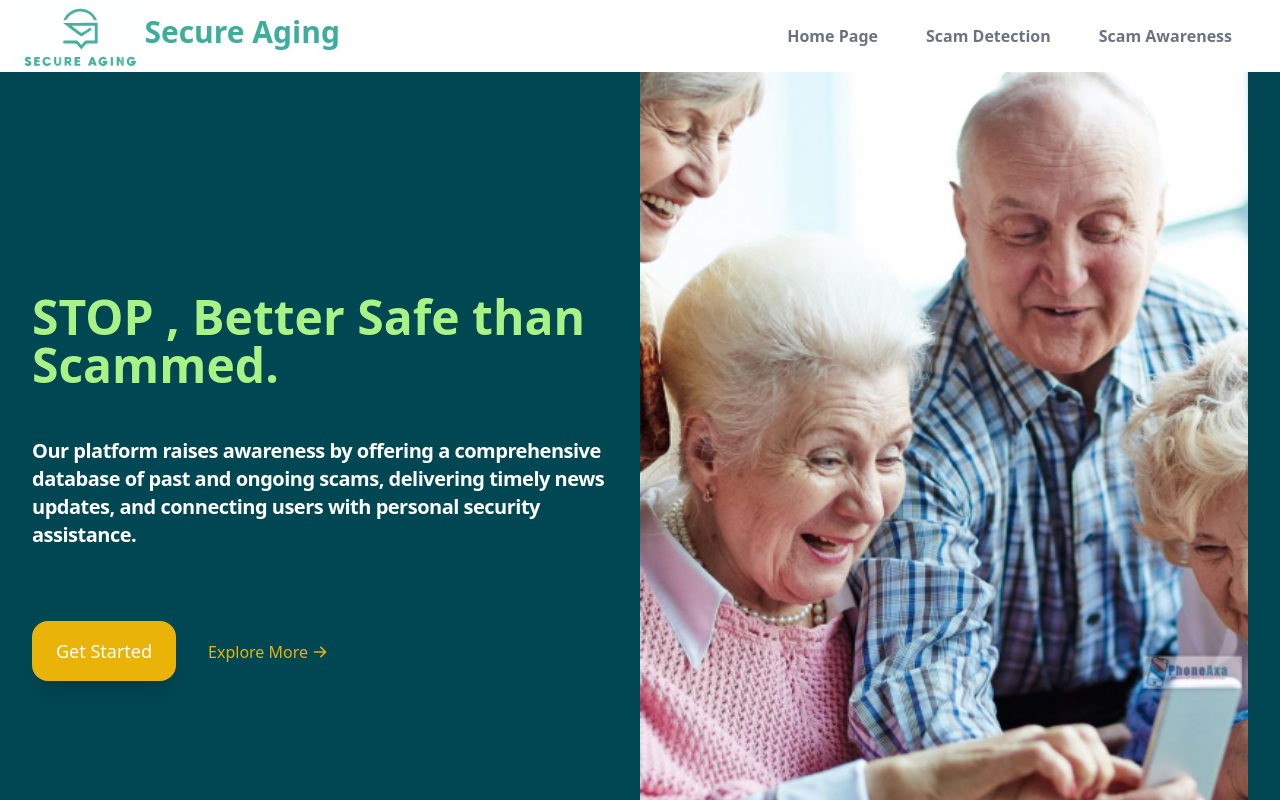
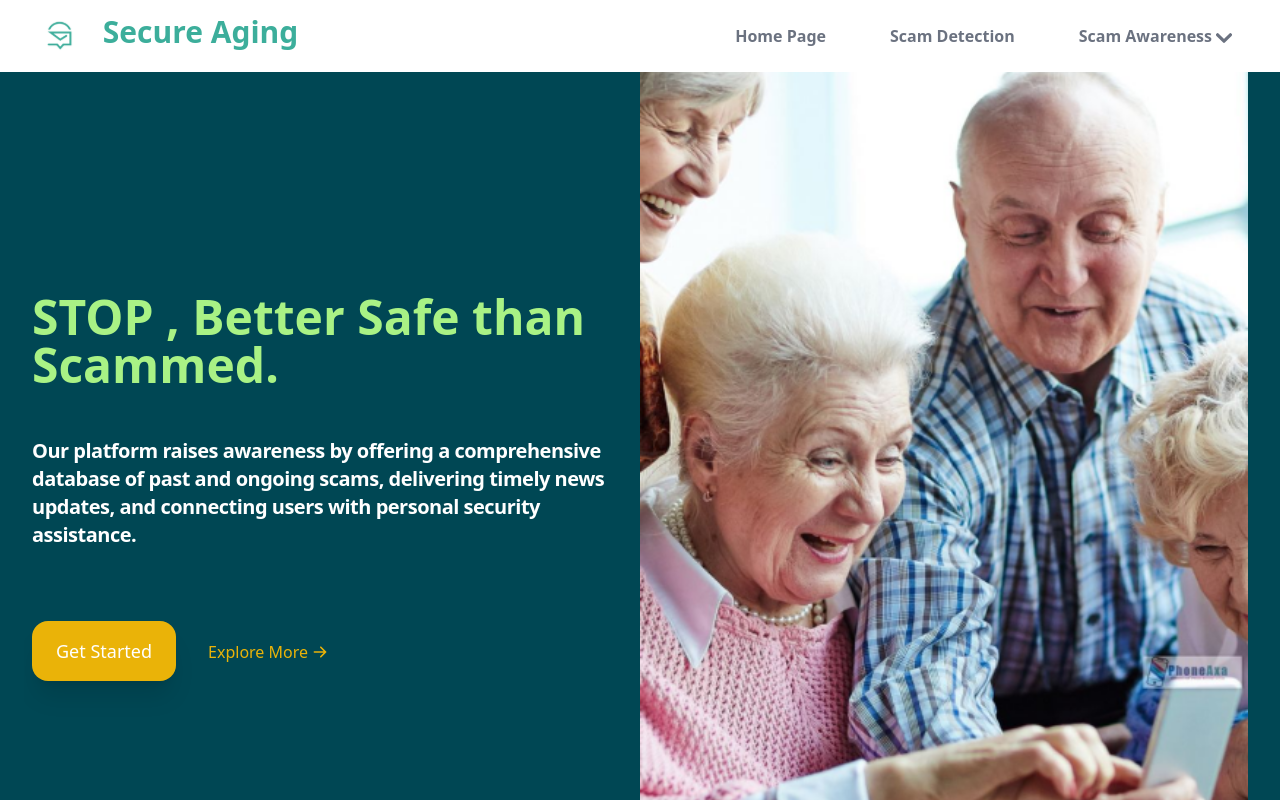
Before and after one commit to GS7117/secure_aging, a React (Create React App) app: page / in a window 1280 px wide. Shown: the top 800 px of the page. Built offline with nearby package versions, Linux system fonts and the light colour scheme.

Commit message:
fixed navbar and logo and footer

```diff
--- a/src/components/Navbar/NavBar.js
+++ b/src/components/Navbar/NavBar.js
@@ -1,7 +1,7 @@
 import React, { useState, useEffect } from 'react';
 import NavLinks from './NavLinks';
 import { HashLink } from 'react-router-hash-link';
-import logo from "./secure_aging_logo_logo_v2.svg";
+import logo from "./logo.svg";
 
 const NavBar = () => {
     const [top, setTop] = useState(!window.scrollY);
--- a/src/components/Navbar/NavLinks.js
+++ b/src/components/Navbar/NavLinks.js
@@ -20,7 +20,7 @@ const NavLinks = () => {
     };
 
     return (
-        <div className="relative">
+        <div className="relative flex space-x-4">
             <HashLink style={{ textDecoration: 'none' }} className="px-4 font-extrabold text-gray-500 hover:text-green-900" smooth to="/">
                 Home Page
             </HashLink>
@@ -30,23 +30,27 @@ const NavLinks = () => {
             <div className="relative inline-block" onMouseEnter={handleMouseEnter} onMouseLeave={handleMouseLeave}>
                 <button className="px-4 font-extrabold text-gray-500 hover:text-green-900 focus:outline-none">
                     Scam Awareness
+                    <svg className="w-4 h-4 ml-1 inline" aria-hidden="true" xmlns="http://www.w3.org/2000/svg" fill="none" viewBox="0 0 10 6">
+                        <path stroke="currentColor" strokeLinecap="round" strokeLinejoin="round" strokeWidth="2" d="M1 1l4 4 4-4" />
+                    </svg>
                 </button>
                 {dropdownOpen && (
-                    <ul className="absolute left-0 mt-2 w-48 bg-white shadow-lg rounded-md">
-                        <li className="">
-                            <HashLink smooth to="/scam-classification" className="px-4 font-extrabold text-gray-500 hover:text-green-900">
+                    <div className="absolute left-0 mt-2 w-48 bg-white divide-y divide-gray-100 rounded-lg shadow-lg z-10">
+                        <ul className="" aria-labelledby="dropdownDelayButton">
+                            <li>
+                                <HashLink smooth to="/scam-classification" className=" text-m text-gray-500 hover:text-green-900 block font-extrabold py-2  focus:outline-none" style={{ textDecoration: 'none' }}>
                                     Scam Types
                                 </HashLink>
                             </li>
                             <li>
-                            <HashLink smooth to="/scamstats" className="block px-4 py-2 font-extrabold text-gray-500 hover:text-green-900">
+                                <HashLink smooth to="/scamstats" className="text-m text-gray-500 hover:text-green-900 block font-extrabold py-2  focus:outline-none" style={{ textDecoration: 'none' }}>
                                     Scam Statistics
                                 </HashLink>
                             </li>
                         </ul>
+                    </div>
                 )}
             </div>
-
         </div>
     );
 };
```
Also changed, not shown: src/components/Navbar/logo.svg (added). Lines whose indentation alone changed are shown as unchanged.
